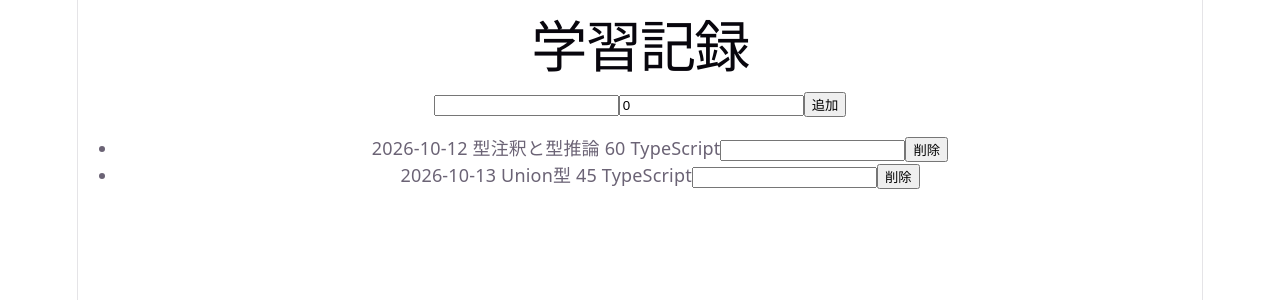
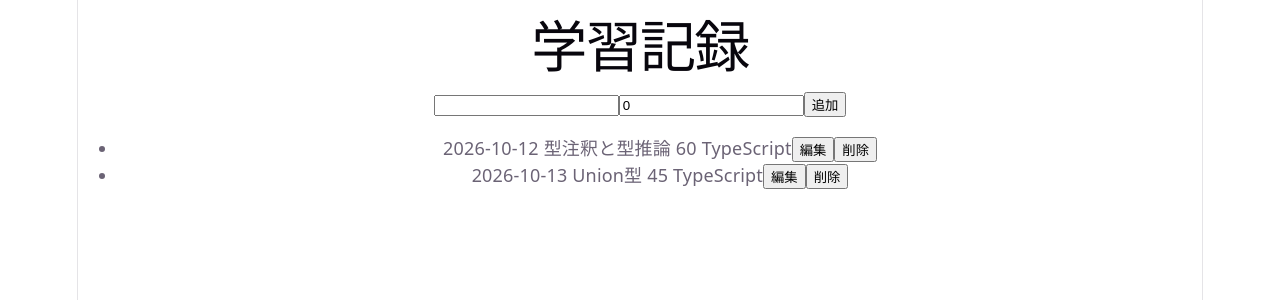
Before and after one commit to nyaga-a/study-log, a React (Vite) app: page / in a window 1280 px wide. Shown: the top 300 px of the page. Built offline with nearby package versions, Linux system fonts and the light colour scheme.

Commit message:
編集機能まで完成

```diff
--- a/src/App.tsx
+++ b/src/App.tsx
@@ -10,6 +10,28 @@ function App() {
   const [records, setRecords] = useState<StudyRecord[]>(initialRecords);
   const [content, setContent] = useState("");
   const [minutes, setMinutes] = useState(0);
+  const [editingId, setEditingId] = useState<string | null>(null);
+  const [editContent, setEditContent] = useState("");
+  const [editMinutes, setEditMinutes] = useState(0);
+
+  const handleEditStart = (r: StudyRecord) => {
+    setEditingId(r.id);
+    setEditContent(r.content);// 今の値を編集世の状態にコピーする
+    setEditMinutes(r.minutes);
+  };
+
+  const handleEditCancel = () => setEditingId(null);
+
+  const handleEditSave = () => {
+    setRecords((prev) =>
+      prev.map((rec) =>
+        rec.id === editingId
+          ? { ...rec, content: editContent, minutes: editMinutes }
+          : rec
+        )
+    );
+    setEditingId(null);
+  };
 
   const handleSubmit = (e: React.FormEvent) => {
     // ブラウザ標準の送信動作をやめて処理はこの中で行う
@@ -31,10 +53,7 @@ function App() {
   };
 
   const handleDelete = (id: string) => {
-    // TODO: idが一致しないものだけを残した新しい配列を、setRecordsに渡す
-    // ヒント：prev.filter((r) => ...)
-    // setRecords((prev) => prev.filter();
-    setRecords((prev) => prev.filter((rec) => rec.id != id));
+    setRecords((prev) => prev.filter((rec) => rec.id !== id));
   };
 
   return (
@@ -42,19 +61,25 @@ function App() {
       <h1>学習記録</h1>
       <form onSubmit={handleSubmit}>
         <input value={content} onChange={(e) => setContent(e.target.value)} />
-        {/** TODO: minutes用のinput　type="number"の時の値の型に注意 */}
         <input type="number" value={minutes} onChange={(e) => setMinutes(Number(e.target.value))} />
         <button type="submit">追加</button>
       </form>
       <ul>
         {records.map((r) => (
           <li  key={r.id}>
-        {/* {records.map((r, index) => (
-          <li  key={index}> */}
-            {r.date} {r.content} {r.minutes} {r.category}
-            <input />
-            <button onClick={() => handleDelete(r.id)}>削除</button>
-            {/* <button onClick={handleDelete(r.id)}>削除</button> */}
+            {editingId === r.id ? (
+              <>
+                {r.date} <input type="text" value={editContent} onChange={(e) => setEditContent(e.target.value)} /> <input type="number" value={editMinutes} onChange={(e) => setEditMinutes(Number(e.target.value))}/> {r.category}
+                <button onClick={handleEditSave}>保存</button>
+                <button onClick={handleEditCancel}>キャンセル</button>
+              </>
+            ) : (
+              <>
+                {r.date} {r.content} {r.minutes} {r.category}
+                <button onClick={() => handleEditStart(r)}>編集</button>
+                <button onClick={() => handleDelete(r.id)}>削除</button>
+              </>
+            )}
           </li>
         ))}
       </ul>
```
Also changed, not shown: 1 other file (tests, documents, lock files or other folders).
